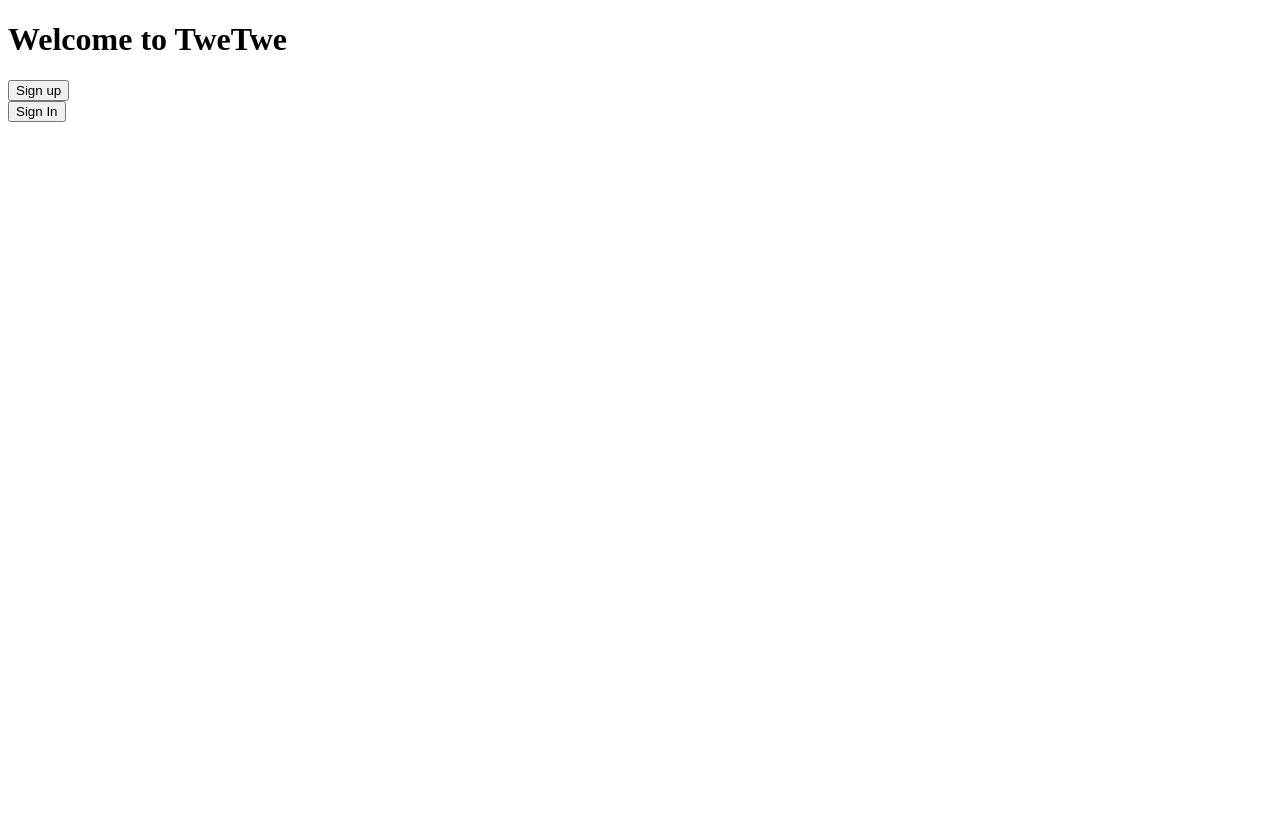
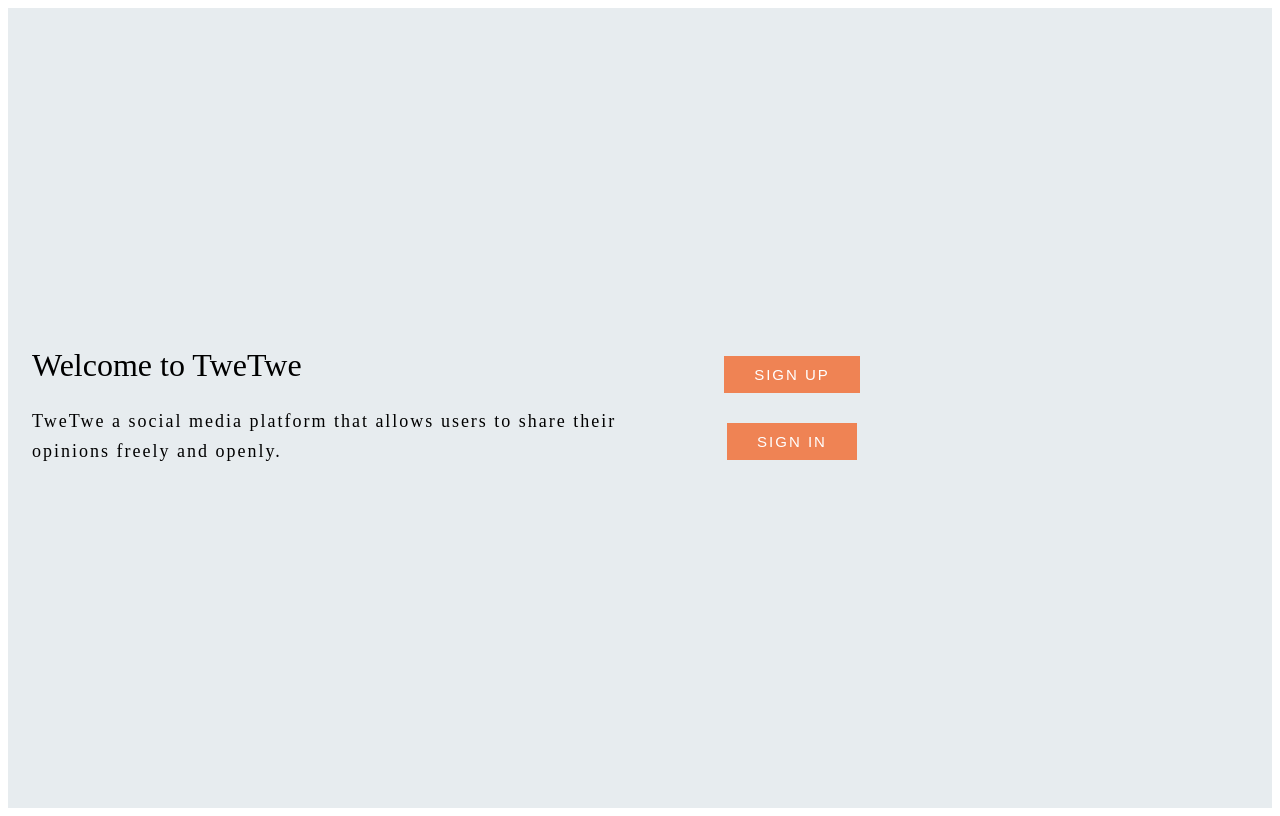
Before and after one commit to elisvcodes/TweTwe, a React (Create React App) app in the folder client/: page / in a window 1280 px wide. Built offline with nearby package versions, Linux system fonts and the light colour scheme.

Commit message:
Styled the HomePage

```diff
--- a/client/src/components/Home.js
+++ b/client/src/components/Home.js
@@ -1,5 +1,42 @@
 import React, { useState } from 'react';
 import { Link } from 'react-router-dom';
+import { Container, Grid, makeStyles } from '@material-ui/core';
+
+const useStyles = makeStyles({
+  root: {
+    display: 'flex',
+    flexDirection: 'column',
+    justifyContent: 'center',
+    background: '#e7ecef',
+    width: '100%',
+    minHeight: '100vh',
+  },
+  headerText: {
+    fontWeight: 'normal',
+  },
+  subHeaderText: {
+    fontSize: '18px',
+    letterSpacing: '2px',
+    lineHeight: '30px',
+  },
+  buttonsPosition: {
+    textAlign: 'center',
+    margin: '30px 0px',
+  },
+  buttons: {
+    border: 'none',
+    background: '#ef8354',
+    color: 'white',
+    padding: '10px 30px',
+    fontSize: '15px',
+    letterSpacing: '2px',
+    textTransform: 'uppercase',
+    '&:hover': {
+      background: '#eb5e28',
+      cursor: 'pointer',
+    },
+  },
+});
 
 export default function Home() {
   const [user, setuser] = useState(JSON.parse(localStorage.getItem('profile')));
@@ -10,27 +47,45 @@ export default function Home() {
     isJoined = false;
   }
 
+  const classes = useStyles();
+
   return (
-    <>
-      <h1>{isJoined ? `Welcome ${user.result.name}` : `Welcome to TweTwe`}</h1>
+    <div className={classes.root}>
+      <Container>
+        <Grid container>
+          <Grid item xs={12} sm={6}>
+            <h1 className={classes.headerText}>Welcome to TweTwe</h1>
+            <p className={classes.subHeaderText}>
+              TweTwe a social media platform that allows users to share their
+              opinions freely and openly.
+            </p>
+          </Grid>
           {isJoined ? (
             <Link to={user.result._id}>
-          <button> View Profile</button>
+              <button className={classes.buttons}> View Profile</button>
             </Link>
           ) : (
             <>
+              <Grid item xs={12} sm={6}>
+                <Grid item xs={12} sm={6} className={classes.buttonsPosition}>
                   <div>
                     <Link to="/signup">
-              <button> Sign up</button>
+                      <button className={classes.buttons}> Sign up</button>
                     </Link>
                   </div>
+                </Grid>
+                <Grid item xs={12} sm={6} className={classes.buttonsPosition}>
                   <div>
                     <Link to="/signin">
-              <button> Sign In</button>
+                      <button className={classes.buttons}> Sign In</button>
                     </Link>
                   </div>
+                </Grid>
+              </Grid>
             </>
           )}
-    </>
+        </Grid>
+      </Container>
+    </div>
   );
 }
```
Lines whose indentation alone changed are shown as unchanged.
